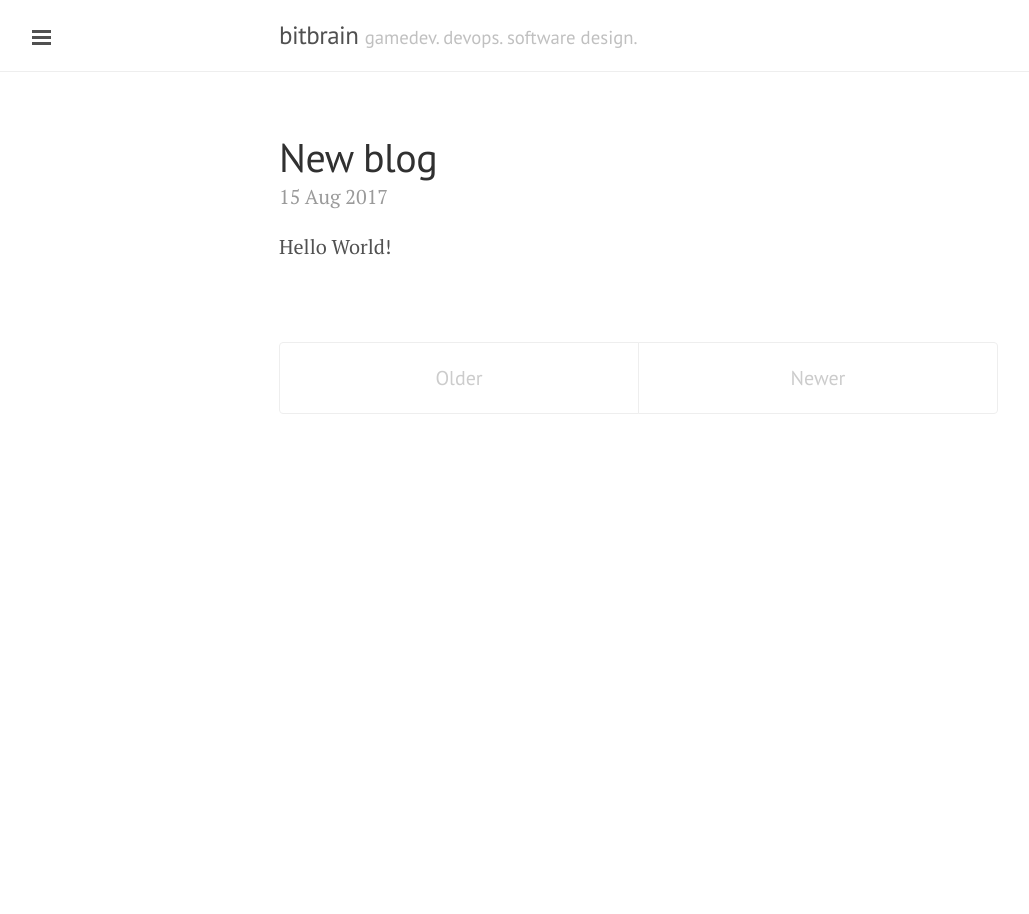
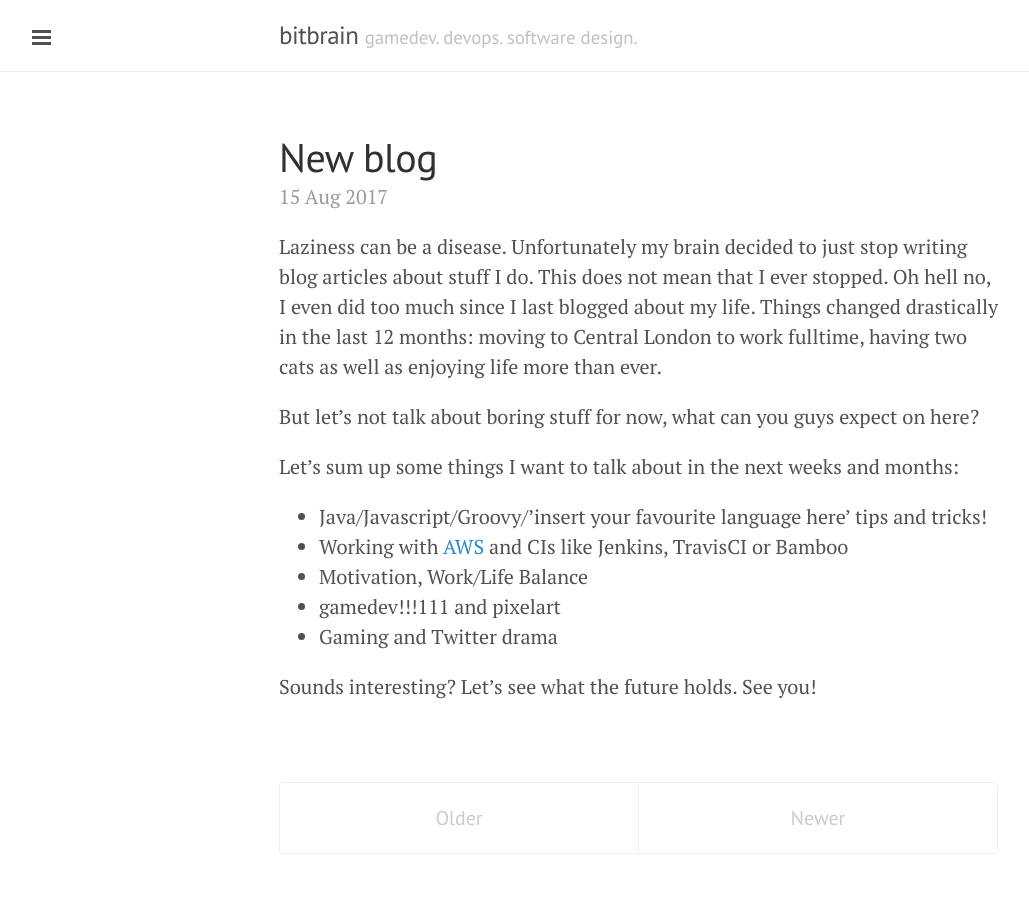
Before and after one commit to bitbrain/bitbrain.github.io, a Jekyll site: the page built from index.html, in a window 1280 px wide. Shown: the whole page, without its empty margins (1-1030 px from the left). Built offline with Jekyll 4.4.1, drawn with Linux system fonts in a browser that asks for light colours; Markdown is read by kramdown in place of the engine named in the settings; the list of posts is cut into pages by our own code.

Commit message:
Add first blog post

```diff
--- a/_config.yml
+++ b/_config.yml
@@ -8,7 +8,7 @@ permalink:        pretty
 # Setup
 title:            bitbrain
 tagline:          'gamedev. devops. software design.'
-description:      'Hello, my name is [Miguel](https://twitter.com/bitbrain_) and I talk to Computers. Sometimes even to myself.'
+description:      'Hello, my name is <a href="https://twitter.com/bitbrain_" target="_blank">Miguel</a> and I talk to Computers. Sometimes even to myself.'
 url:              https://bitbrain.github.io
 
 author:
--- a/_includes/sidebar.html
+++ b/_includes/sidebar.html
@@ -24,10 +19,6 @@
         {% endif %}
       {% endif %}
     {% endfor %}
-
-    <a class="sidebar-nav-item" href="{{ site.github.repo }}/archive/v{{ site.version }}.zip">Download</a>
-    <a class="sidebar-nav-item" href="{{ site.github.repo }}">GitHub project</a>
-    <span class="sidebar-nav-item">Currently v{{ site.version }}</span>
   </nav>
 
   <div class="sidebar-item">
--- a/_posts/2017-08-15-new-blog.md
+++ b/_posts/2017-08-15-new-blog.md
@@ -3,4 +3,16 @@ layout: post
 title: New blog
 ---
 
-Hello World!
+Laziness can be a disease. Unfortunately my brain decided to just stop writing blog articles about stuff I do. This does not mean that I ever stopped. Oh hell no, I even did too much since I last blogged about my life. Things changed drastically in the last 12 months: moving to Central London to work fulltime, having two cats as well as enjoying life more than ever.
+
+But let's not talk about boring stuff for now, what can you guys expect on here?
+
+Let's sum up some things I want to talk about in the next weeks and months:
+
+* Java/Javascript/Groovy/'insert your favourite language here' tips and tricks!
+* Working with [AWS](https://aws.amazon.com/) and CIs like Jenkins, TravisCI or Bamboo
+* Motivation, Work/Life Balance
+* gamedev!!!111 and pixelart
+* Gaming and Twitter drama
+
+Sounds interesting? Let's see what the future holds. See you!
--- a/about.md
+++ b/about.md
@@ -3,15 +3,8 @@ layout: page
 title: About
 ---
 
-<p class="message">
-  Hey there! This page is included as an example. Feel free to customize it for your own use upon downloading. Carry on!
-</p>
+Hello. Thanks for visiting my personal blog. Do you like software design? You are a developer and always wanted to know another pro tip for simple take away? Then stay a while and listen, I have many things to say.
 
-In the novel, *The Strange Case of Dr. Jeykll and Mr. Hyde*, Mr. Poole is Dr. Jekyll's virtuous and loyal butler. Similarly, Poole is an upstanding and effective butler that helps you build Jekyll themes. It's made by [@mdo](https://twitter.com/mdo).
+I grew up in a far country, called Germany. Germans normally do not risk a lot, safety first. However, I was one of those weird Germans who decided to study **not** in Germany *but* in the Netherlands. After finishing my Bachelor degree I moved to London to work as a Software Engineer.
 
-There are currently two themes built on Poole:
-
-* [Hyde](http://hyde.getpoole.com)
-* [Lanyon](http://lanyon.getpoole.com)
-
-Learn more and contribute on [GitHub](https://github.com/poole).
+By the way, in my free-time I create my own games and I play games as well! [Follow me on Twitter](https://twitter.com/bitbrain_) to take part of my journey.
```
Also changed, not shown: other parts of _includes/sidebar.html (+0 -5 lines).
